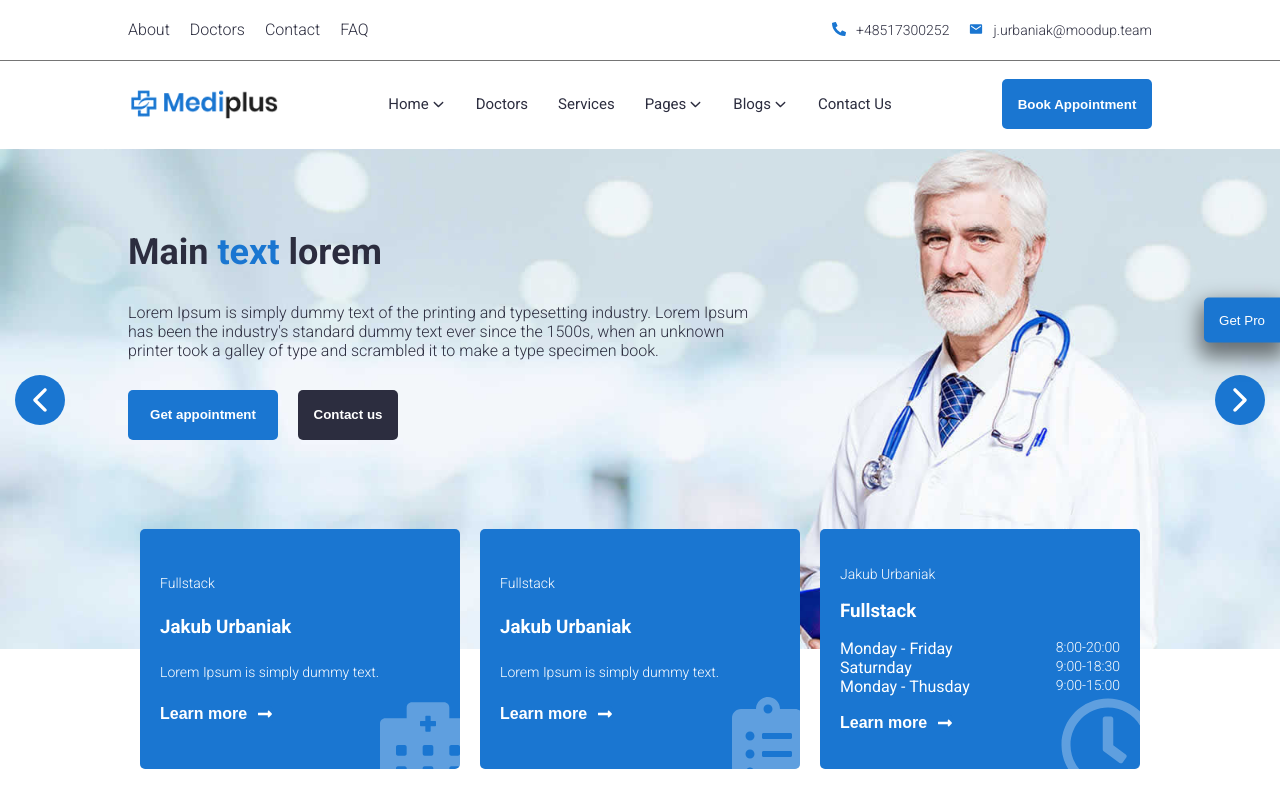
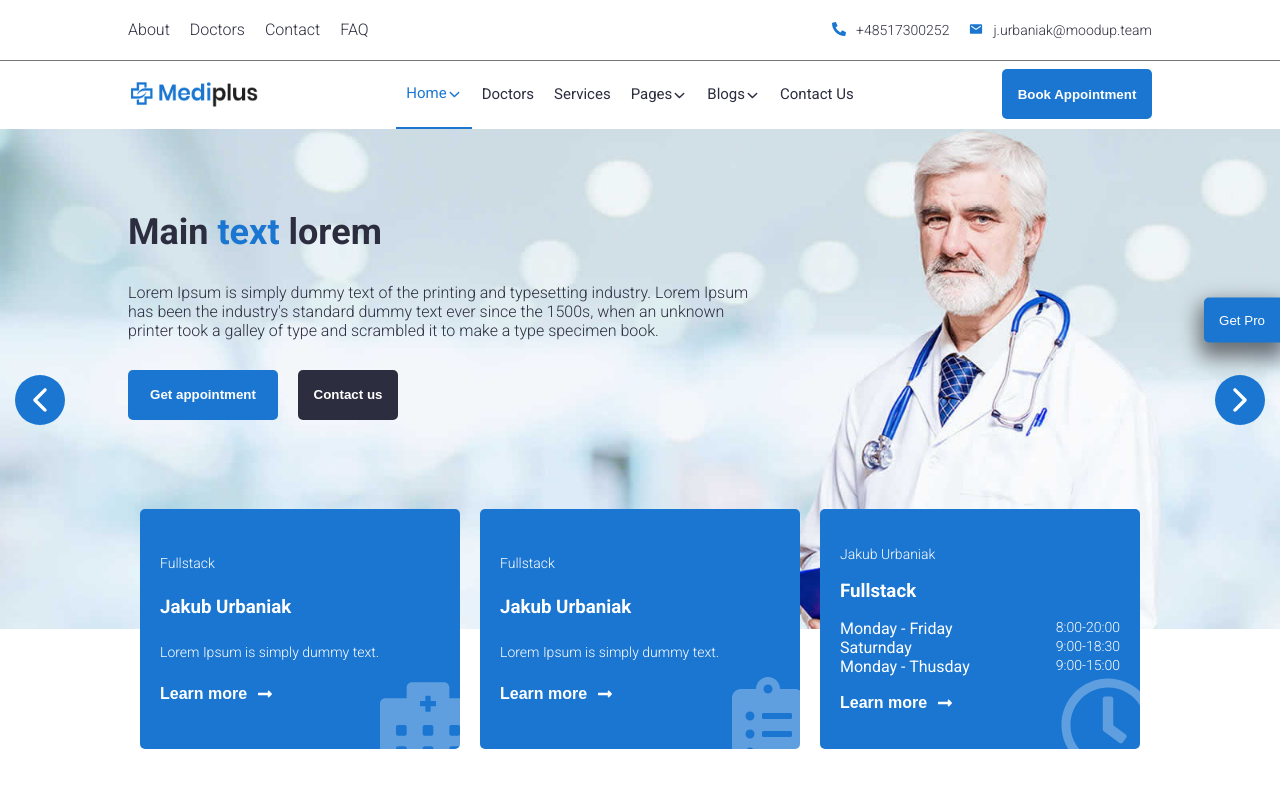
Before and after one commit to KubaBaniak/mediaplus, a React (Vite) app: page / in a window 1280 px wide. Shown: the top 808 px of the page. Built offline with nearby package versions, Linux system fonts and the light colour scheme.

Commit message:
active navbar feature

```diff
--- a/src/components/navbar/navbar.scss
+++ b/src/components/navbar/navbar.scss
@@ -1,3 +1,5 @@
+@import '../../globals.scss';
+
 .navigation {
   display: flex;
   flex-direction: row;
@@ -5,12 +7,11 @@
   justify-content: space-between;
   align-items: center;
   gap: 20px;
-  padding: 20px 0 20px 0;
   font-size: 15px;
 
   img {
     border-radius: 5px;
-    width: 150px;
+    width: 130px;
     height: auto;
   }
 
@@ -18,14 +19,19 @@
     display: flex;
     flex-direction: row;
     justify-content: center;
-    align-items: center;
-    gap: 30px;
 
     div {
       display: flex;
-      gap: 2px;
       cursor: pointer;
+      padding: 25px 10px 25px 10px;
+      align-items: center;
     }
+
+    .active {
+      border-bottom: 2px solid $blue ;
+      color: $blue;
+    }
+
 
     svg {
       margin-top: 2px;
--- a/src/components/navbar/navbar.tsx
+++ b/src/components/navbar/navbar.tsx
@@ -2,27 +2,58 @@ import "./navbar.scss";
 import "../../reusables/buttons.scss";
 import { IoIosArrowDown } from "react-icons/io";
 import logo from "../../assets/img/logo.png";
+import { useState } from "react";
 
 export default function Navbar() {
+  const [activeItem, setActiveItem] = useState("Home");
+
+  const handleNavMenuClick = (itemName: string) => {
+    setActiveItem(itemName);
+  };
+
   return (
     <nav className="navigation">
       <img src={logo} alt="" />
       <div className="nav-menu">
-        <div>
+        <div
+          onClick={() => handleNavMenuClick("Home")}
+          className={activeItem === "Home" ? "active" : ""}
+        >
           Home
           <IoIosArrowDown />
         </div>
-        <div>Doctors</div>
-        <div>Services</div>
-        <div>
+        <div
+          onClick={() => handleNavMenuClick("Doctors")}
+          className={activeItem === "Doctors" ? "active" : ""}
+        >
+          Doctors
+        </div>
+        <div
+          onClick={() => handleNavMenuClick("Services")}
+          className={activeItem === "Services" ? "active" : ""}
+        >
+          Services
+        </div>
+        <div
+          onClick={() => handleNavMenuClick("Pages")}
+          className={activeItem === "Pages" ? "active" : ""}
+        >
           Pages
           <IoIosArrowDown />
         </div>
-        <div>
+        <div
+          onClick={() => handleNavMenuClick("Blogs")}
+          className={activeItem === "Blogs" ? "active" : ""}
+        >
           Blogs
           <IoIosArrowDown />
         </div>
-        <div>Contact Us</div>
+        <div
+          onClick={() => handleNavMenuClick("Contact Us")}
+          className={activeItem === "Contact Us" ? "active" : ""}
+        >
+          Contact Us
+        </div>
       </div>
       <button className="button--blue">Book Appointment</button>
     </nav>
```
